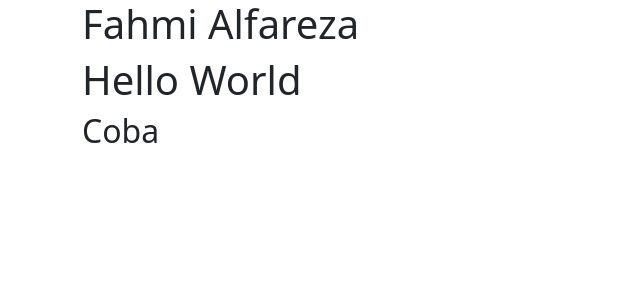
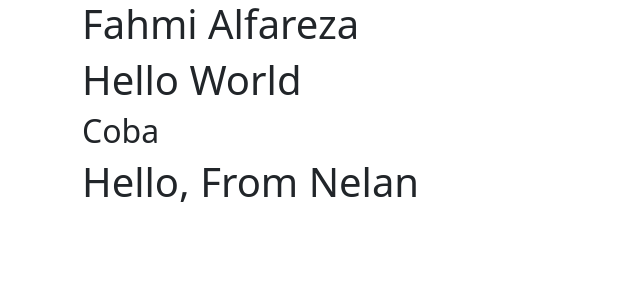
Before and after one commit to falfarezaba/collaboration-react-test-5, a React (Vite) app: page / in a window 1280 px wide. Shown: the top 300 px of the page, without its empty margins (0-640 px from the left). Built offline with nearby package versions, Linux system fonts and the light colour scheme.

Commit message:
add: h1 from nelan

```diff
--- a/src/pages/Home.jsx
+++ b/src/pages/Home.jsx
@@ -8,6 +8,7 @@ const Home = () => {
                     <h1>Fahmi Alfareza</h1>
                     <h1>Hello World</h1>
                     <h2>Coba</h2>
+                    <h1>Hello, From Nelan</h1>
                 </Col>
             </Row>
         </Container>
```
